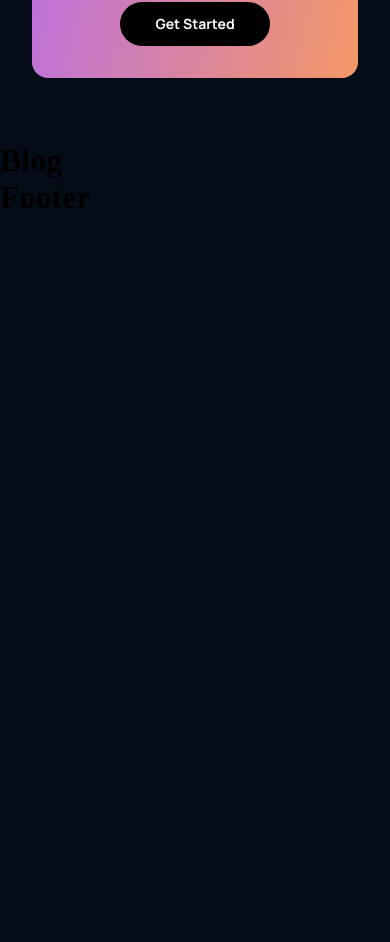
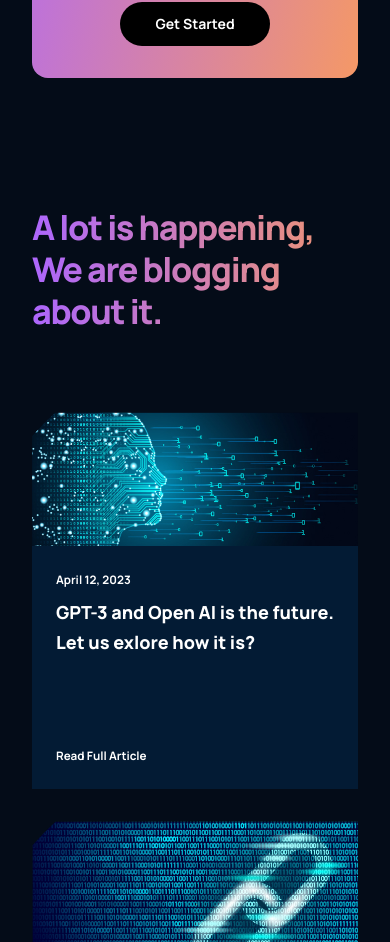
Before and after one commit to Sayed24/Sadat-React-Project, a React (Create React App) app: page / in a window 390 px wide. Shown: the part 4773-5715 px from the top of the page. Before the commit the page ends 4989 px from the top, so only its background shows below. Built offline with nearby package versions, Linux system fonts and the light colour scheme.

Commit message:
Blog and Article components are completedwith responsive design

```diff
--- a/src/components/article/Article.css
+++ b/src/components/article/Article.css
@@ -0,0 +1,57 @@
+.gpt3__blog-container_article {
+    width: 100%;
+    height: 100%;
+
+    display: flex;
+    flex-direction: column;
+    background: var(--color-footer);
+}
+
+.gpt3__blog-container_article-image {
+    width: 100%;
+    height: 100%;
+    background: var(--color-bg);
+}
+
+.gpt3__blog-container_article-image img {
+    width: 100%;
+    height: 100%;
+}
+
+.gpt3__blog-container_article-content {
+    display: flex;
+    flex-direction: column;
+    justify-content: space-between;
+    padding: 1rem 1.5rem;
+    height: 100%;
+}
+
+
+.gpt3__blog-container_article-content p {
+    font-family: var(--font-family);
+    font-size: 11.65px;
+    font-weight: 700;
+    line-height: 35px;
+    color: #fff;
+}
+
+.gpt3__blog-container_article-content h3 {
+    font-family: var(--font-family);
+    font-size: 25.11px;
+    font-weight: 800;
+    line-height: 30.30px;
+    color: #fff;
+    margin-bottom: 5rem;
+    cursor: pointer;
+}
+
+.gpt3__blog-container_article-content p:last-child {
+    cursor: pointer;
+}
+
+@media screen and (max-width: 550px) {
+    .gpt3__blog-container_article-content h3 {
+        font-size: 18px;
+        line-height: 25p;
+    }
+}
--- a/src/components/article/Article.jsx
+++ b/src/components/article/Article.jsx
@@ -1,10 +1,19 @@
 import React from 'react';
 import './Article.css';
 
-const Article = () => {
+const Article = ({ imgUrl, date, text }) => {
     return (
-        <div>
-            <h1>Article</h1>
+        <div className="gpt3__blog-container_article">
+            <div className="gpt3__blog-container_article-image">
+                <img src={imgUrl} alt="blog_image" />
+            </div>
+            <div className="gpt3__blog-container_article-content">
+                <div>
+                    <p>{date}</p>
+                    <h3>{text}</h3>
+                </div>
+                <p>Read Full Article</p>
+            </div>
         </div>
     )
 }
--- a/src/container/blog/Blog.css
+++ b/src/container/blog/Blog.css
@@ -0,0 +1,77 @@
+.gpt3__blog {
+    display: flex;
+    flex-direction: column;
+}
+
+.gpt3__blog-heading {
+    width: 100%;
+    text-align: left;
+    margin-bottom: 5rem;
+}
+
+.gpt3__blog-heading h1 {
+    font-size: 62px;
+    line-height: 75px;
+    font-family: var(--font-family);
+    font-weight: 800;
+    letter-spacing: -0.04em;
+}
+
+.gpt3__blog-container {
+    display: flex;
+    flex-direction: row;
+}
+
+.gpt3__blog-container_groupA {
+    flex: 0.75;
+    margin-right: 2rem;
+}
+
+.gpt3__blog-container_groupB {
+    flex: 1;
+    display: grid;
+    grid-template-columns: repeat(2, 1fr);
+    grid-gap: 2rem;
+}
+
+@media screen and (max-width: 990px) {
+    .gpt3__blog-container {
+        flex-direction: column-reverse;
+    }
+
+
+    .gpt3__blog-container_groupA {
+        margin: 2rem 0;
+    }
+
+    .gpt3__blog-container_groupA .gpt3__blog-container_article {
+        width: 48%;
+    }
+
+    .gpt3__blog-container_groupA .gpt3__blog-container_article-image {
+        height: 250px;
+    }
+}
+
+@media screen and (max-width: 700px) {
+    .gpt3__blog-container_groupB {
+        grid-template-columns: repeat(1, 1fr);
+    }
+
+    .gpt3__blog-container_groupA .gpt3__blog-container_article {
+        width: 100%;
+    }
+
+    .gpt3__blog-heading h1 {
+        font-size: 46px;
+        line-height: 52px;
+    }
+}
+
+@media screen and (max-width: 550px) {
+    .gpt3__blog-heading h1 {
+        font-size: 34px;
+        line-height: 42px;
+    }
+
+}
--- a/src/container/blog/Blog.jsx
+++ b/src/container/blog/Blog.jsx
@@ -1,10 +1,25 @@
 import React from 'react';
+import { Article } from '../../components';
+import { blog01, blog02, blog03, blog04, blog05 } from './imports';
 import './Blog.css';
 
 const Blog = () => {
     return (
-        <div>
-            <h1>Blog</h1>
+        <div className="gpt3__blog section__padding" id="blog">
+            <div className="gpt3__blog-heading">
+                <h1 className="gradient__text">A lot is happening, <br /> We are blogging about it.</h1>
+            </div>
+            <div className="gpt3__blog-container">
+                <div className="gpt3__blog-container_groupA">
+                    <Article imgUrl={blog01} date="April 12, 2023" text="GPT-3 and Open  AI is the future. Let us exlore how it is?" />
+                </div>
+                <div className="gpt3__blog-container_groupB">
+                    <Article imgUrl={blog02} date="April 12, 2023" text="GPT-3 and Open  AI is the future. Let us exlore how it is?" />
+                    <Article imgUrl={blog03} date="April 12, 2023" text="GPT-3 and Open  AI is the future. Let us exlore how it is?" />
+                    <Article imgUrl={blog04} date="April 12, 2023" text="GPT-3 and Open  AI is the future. Let us exlore how it is?" />
+                    <Article imgUrl={blog05} date="April 12, 2023" text="GPT-3 and Open  AI is the future. Let us exlore how it is?" />
+                </div>
+            </div>
         </div>
     )
 }
--- /dev/null
+++ b/src/container/blog/imports.js
@@ -0,0 +1,13 @@
+import blog01 from '../../assets/blog01.png';
+import blog02 from '../../assets/blog02.png';
+import blog03 from '../../assets/blog03.png';
+import blog04 from '../../assets/blog04.png';
+import blog05 from '../../assets/blog05.png';
+
+export {
+    blog01,
+    blog02,
+    blog03,
+    blog04,
+    blog05,
+};
```
